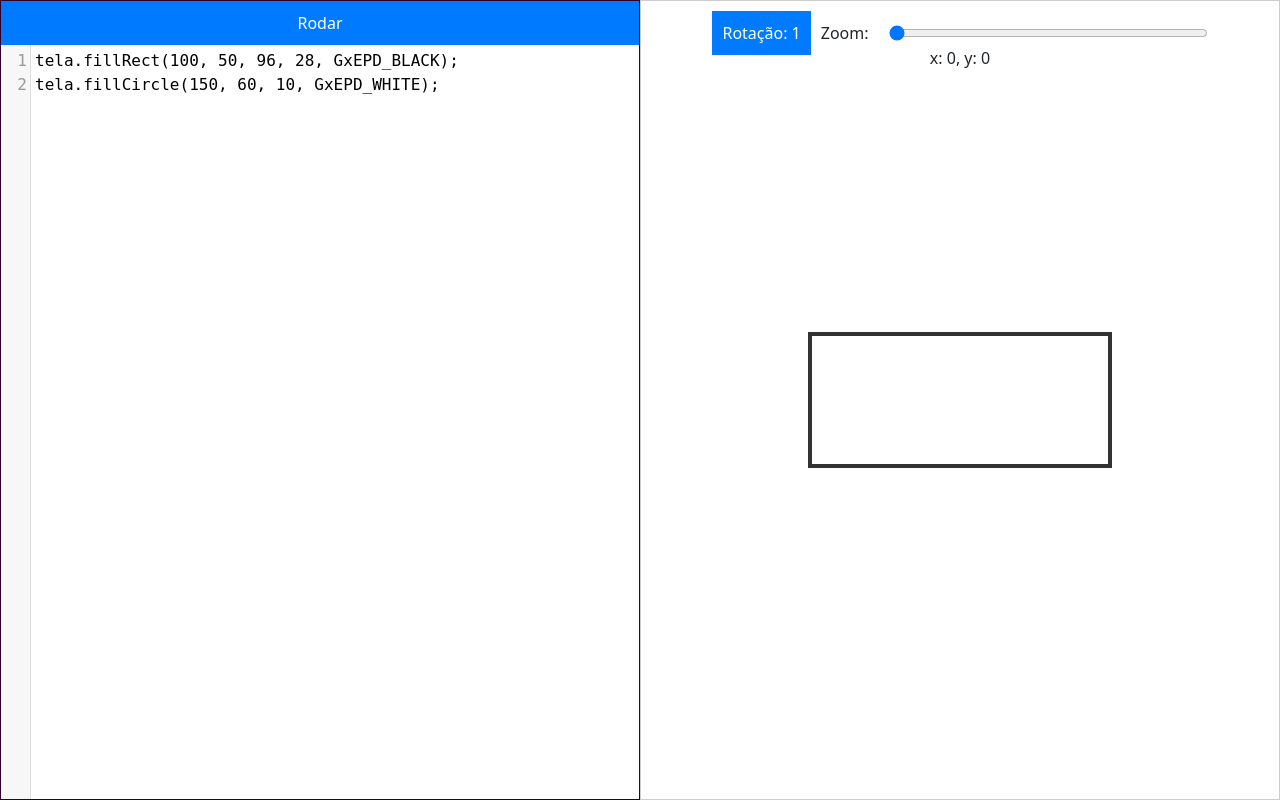
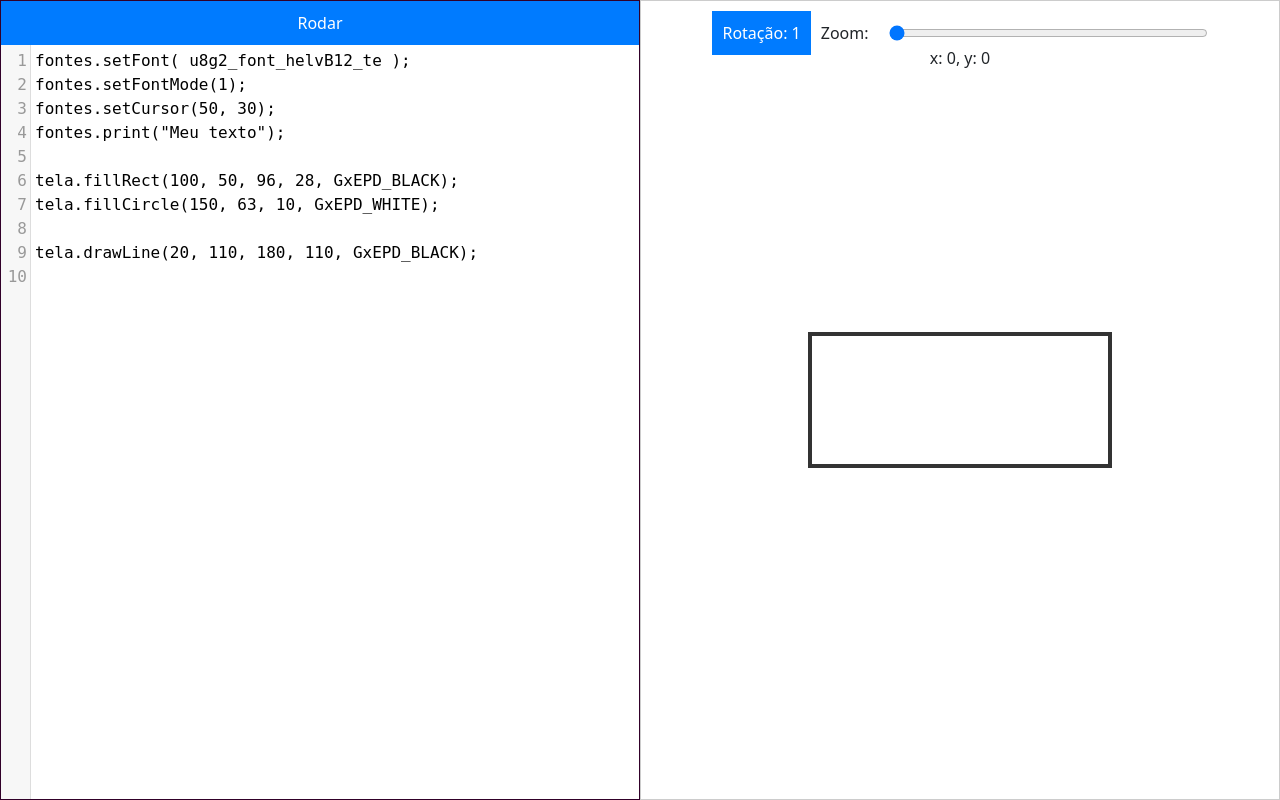
Before and after one commit to danielrjk/preview_eink_display, a Python web app: template app/templates/visualizador.html in a window 1280 px wide. Run offline with Jinja, Linux system fonts and the light colour scheme; the template is opened without the code that fills it, so the values that code supplies are empty.

Commit message:
Melhora exemplo inicial de código

```diff
--- a/app/templates/visualizador.html
+++ b/app/templates/visualizador.html
@@ -121,7 +121,17 @@
         const editor = CodeMirror(document.getElementById('editor'), {
             mode: "text/x-arduino",
             lineNumbers: true,
-            value: `tela.fillRect(100, 50, 96, 28, GxEPD_BLACK);\ntela.fillCircle(150, 60, 10, GxEPD_WHITE);`,
+            value:
+`fontes.setFont( u8g2_font_helvB12_te );
+fontes.setFontMode(1);
+fontes.setCursor(50, 30);
+fontes.print("Meu texto");
+
+tela.fillRect(100, 50, 96, 28, GxEPD_BLACK);
+tela.fillCircle(150, 63, 10, GxEPD_WHITE);
+
+tela.drawLine(20, 110, 180, 110, GxEPD_BLACK);
+`
         });
 
         const canvas = document.getElementById('displayCanvas');
```
